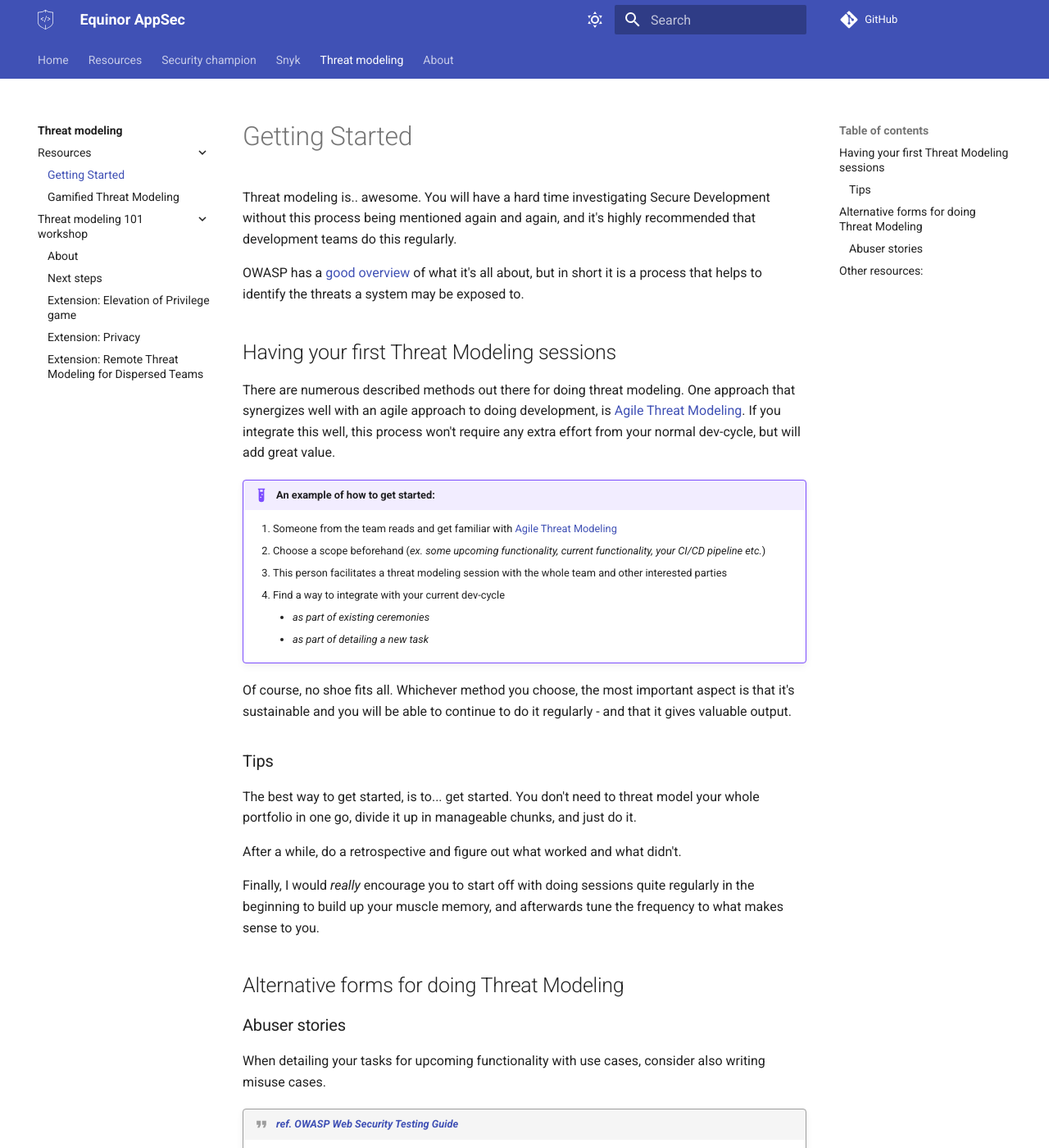
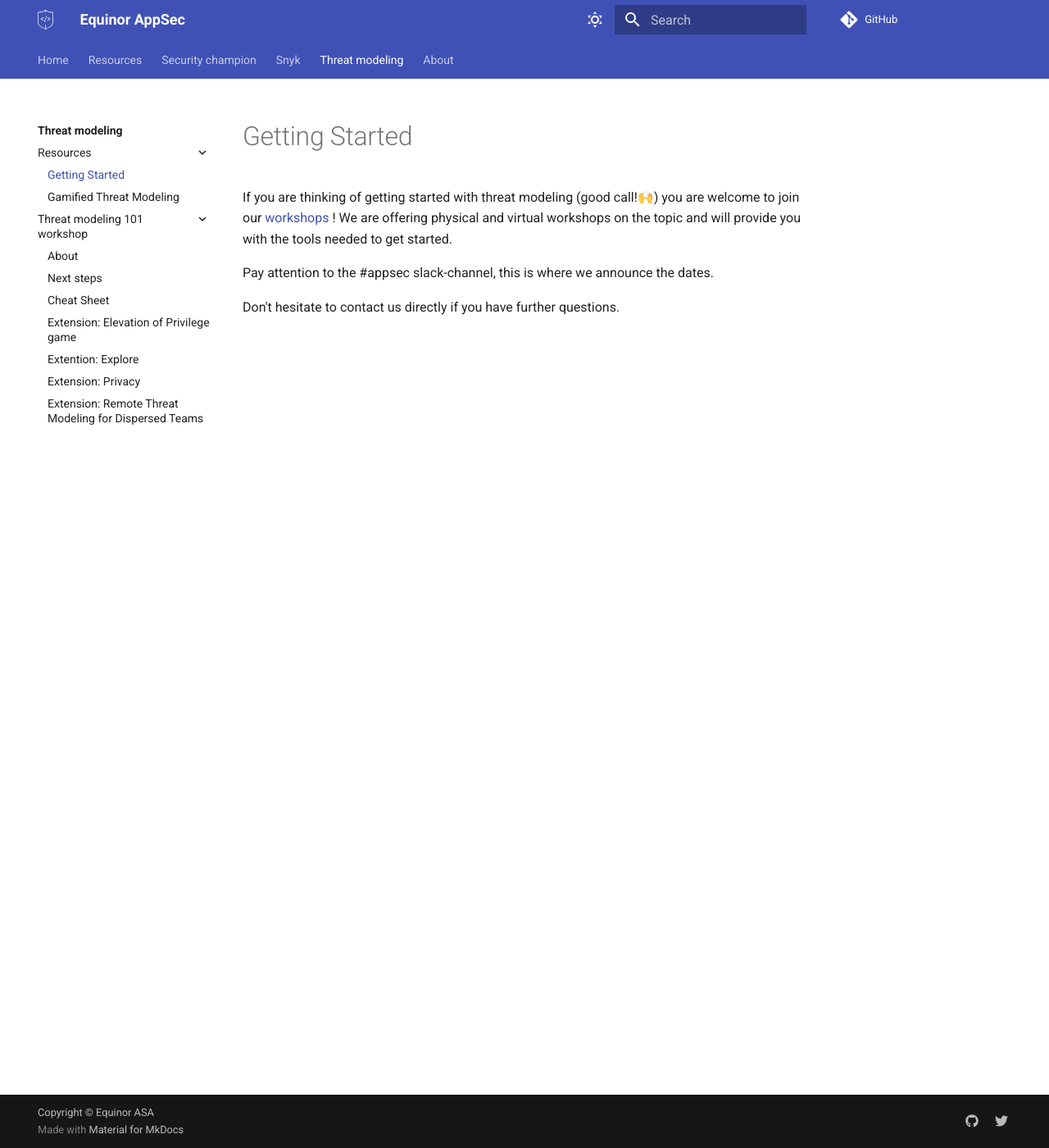
Before and after one commit to equinor/appsec, an MkDocs documentation site: the page built from docs/threat-modeling/resources/threat_modelling.md, in a window 1280 px wide and 1400 px high. Shown: the whole window at 82% size. Built offline with MkDocs 1.6.1 and Material for MkDocs 9.7.7, drawn with Linux system fonts in a browser that asks for light colours; some web fonts are replaced; comment, search, counter and statistics services are not loaded; some of the changed text lies outside the part shown.

Commit message:
change the getting started section, move agile tm (#76)
Co-authored-by: bra001 <blokl@equinor.com>

```diff
--- a/docs/threat-modeling/resources/threat_modelling.md
+++ b/docs/threat-modeling/resources/threat_modelling.md
@@ -1,56 +1,10 @@
 # Getting Started
 
-Threat modeling is.. awesome. You will have a hard time investigating Secure Development without this process being mentioned again and again, and it's highly recommended that development teams do this regularly.
+If you are thinking of getting started with threat modeling (good call!🙌) you
+are welcome to join our [workshops](../threat-modeling-101-workshop/1-about.md) !
+We are offering physical and virtual workshops on the topic and will provide you
+with the tools needed to get started.
 
-OWASP has a [good overview](https://owasp.org/www-community/Threat_Modeling) of what it's all about, but in short it is a process that helps to identify the threats a system may be exposed to.
+Pay attention to the #appsec slack-channel, this is where we announce the dates.
 
-## Having your first Threat Modeling sessions
-
-There are numerous described methods out there for doing threat modeling. One approach that synergizes well with an agile approach to doing development, is [Agile Threat Modeling](https://martinfowler.com/articles/agile-threat-modelling.html). If you integrate this well, this process won't require any extra effort from your normal dev-cycle, but will add great value.
-
-!!! example "An example of how to get started:"
-
-    1. Someone from the team reads and get familiar with [Agile Threat Modeling](https://martinfowler.com/articles/agile-threat-modelling.html)
-    2. Choose a scope beforehand (*ex. some upcoming functionality, current functionality, your CI/CD pipeline etc.*)
-    3. This person facilitates a threat modeling session with the whole team and other interested parties
-    4. Find a way to integrate with your current dev-cycle
-        * *as part of existing ceremonies*
-        * *as part of detailing a new task*
-
-
-Of course, no shoe fits all. Whichever method you choose, the most important aspect is that it's sustainable and you will be able to continue to do it regularly - and that it gives valuable output.
-
-### Tips
-The best way to get started, is to... get started. You don't need to threat model your whole portfolio in one go, divide it up in manageable chunks, and just do it.
-
-After a while, do a retrospective and figure out what worked and what didn't.
-
-Finally, I would _really_ encourage you to start off with doing sessions quite regularly in the beginning to build up your muscle memory, and afterwards tune the frequency to what makes sense to you.
-
-## Alternative forms for doing Threat Modeling
-
-### Abuser stories
-
-When detailing your tasks for upcoming functionality with use cases, consider also writing misuse cases.
-
-!!! quote "[*ref. OWASP Web Security Testing Guide*](https://owasp.org/www-project-web-security-testing-guide/v42/2-Introduction/README#threat-modeling)"
-    Similar to use cases, misuse or abuse cases describe unintended and malicious use scenarios of the application.
-    These misuse cases provide a way to describe scenarios of how an attacker could misuse and abuse the application.
-    By going through the individual steps in a use scenario and thinking about how it can be maliciously exploited,
-    potential flaws or aspects of the application that are not well defined can be discovered. The key is to describe all
-    possible or, at least, the most critical use and misuse scenarios
-
-!!! example
-    * As an abuser, I want to gain access to this web application’s Cloud Hosting account so that I can lock out the legitimate owners and delete the servers and their backups, to destroy their entire business.
-    * As an abuser, I want to overload this system with requests so that legitimate users won't be able use it
-
-For more information, [read this](https://en.wikipedia.org/wiki/Misuse_case)
-
-## Other resources:
-
-* [A really good overview of the existing methodologies](https://shellsharks.com/threat-modeling)
-* [An "automated" approach to doing threat modeling](https://github.com/Autodesk/continuous-threat-modeling)
-* [Learning path from Microsoft](https://learn.microsoft.com/en-us/training/paths/tm-threat-modeling-fundamentals/)
-* [Equinor AppSec Threat Modeling Slide-deck](https://threatmodeling.app.playground.radix.equinor.com/)
-* [Threat Modeling Manifesto](https://www.threatmodelingmanifesto.org/)
-* [OWASPS Threat Modeling Cheat Sheet](https://cheatsheetseries.owasp.org/cheatsheets/Threat_Modeling_Cheat_Sheet.html)
+Don't hesitate to contact us directly if you have further questions.
```
Also changed, not shown: docs/threat-modeling/threat-modeling-101-workshop/3-cheat-sheet.md (added, +3 -0 lines), docs/threat-modeling/threat-modeling-101-workshop/extention-explore.md (added, +45 -0 lines), 1 other file.
